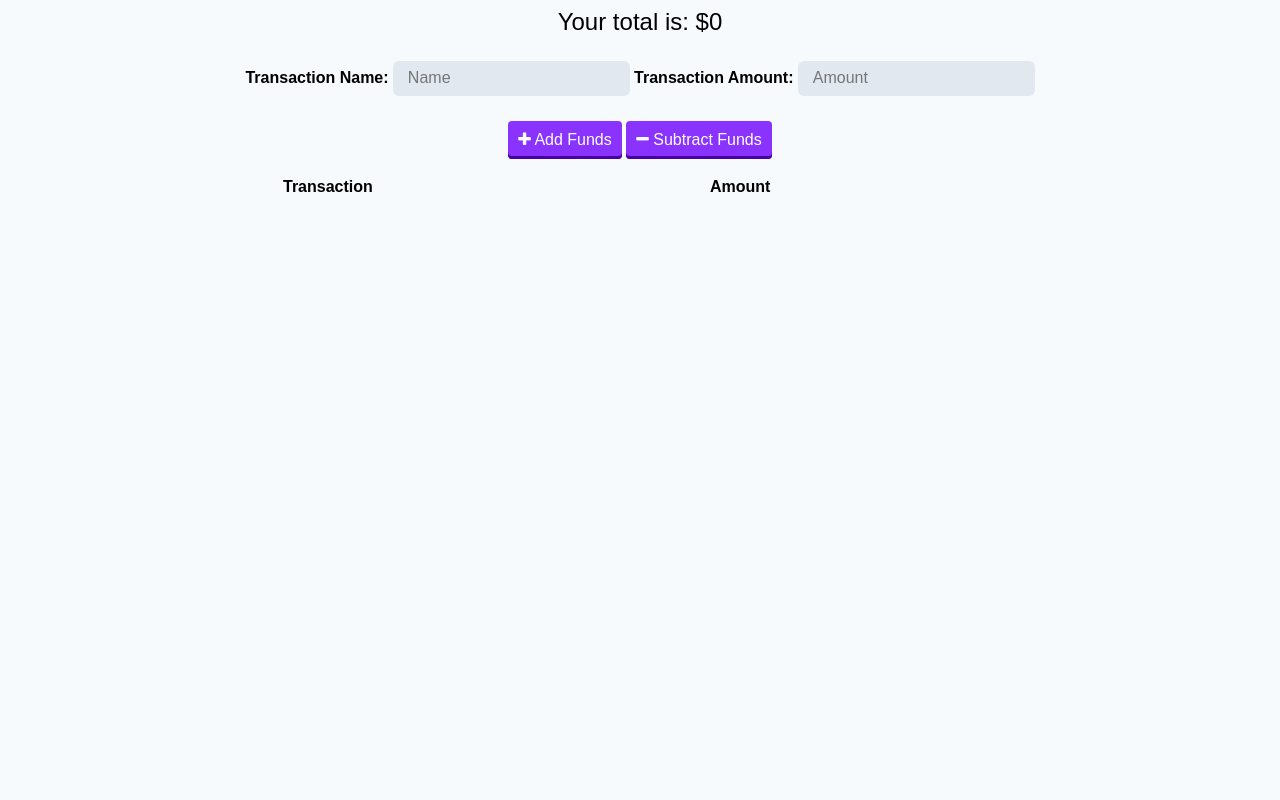
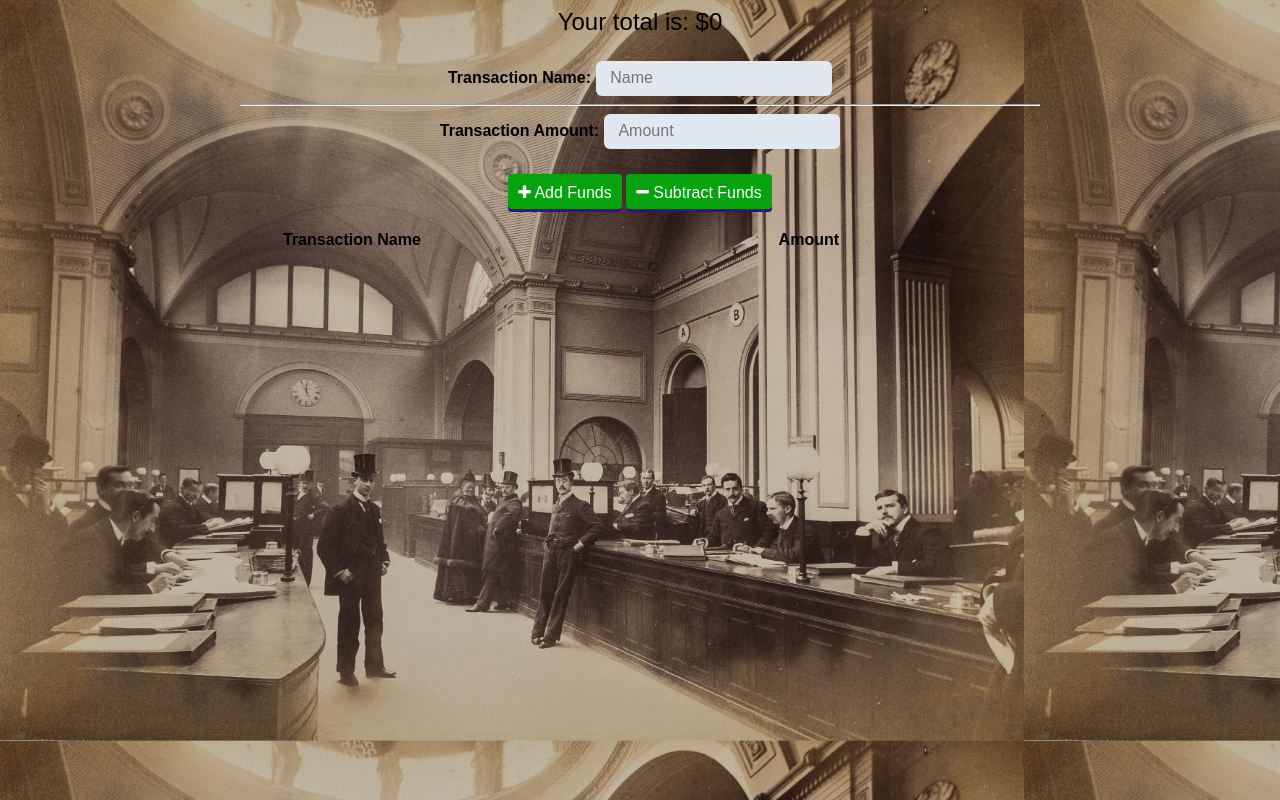
Before and after one commit to soverylarry/OnlineOffLineBudgetTracker, a website: page public/index.html in a window 1280 px wide. Drawn offline with nearby package versions, Linux system fonts and the light colour scheme; no server answers.

Commit message:
adding background and style

```diff
--- a/public/index.html
+++ b/public/index.html
@@ -22,7 +22,7 @@
       <form>
         <label for="t-name">Transaction Name:</label>
         <input type="text" id="t-name" placeholder="Name" />
-
+<hr>
         <label for="t-amount">Transaction Amount:</label>
         <input type="number" min="0" id="t-amount" placeholder="Amount" />
 
@@ -38,7 +38,7 @@
       <div class="transactions">
         <table>
           <thead>
-            <th>Transaction</th>
+            <th>Transaction Name</th>
             <th>Amount</th>
           </thead>
           <tbody id="tbody"></tbody>
--- a/public/style.css
+++ b/public/style.css
@@ -5,7 +5,8 @@
 body {
   font-size: 16px;
   font-family: Arial;
-  background-color: #F7FAFC;
+  background-image: url("/img/banker.jpg");
+  background-size: 80%;
 }
 
 button,
@@ -32,7 +33,7 @@ input:focus {
 }
 
 button {
-  background: #8A33FE;
+  background: #06a30e;
   border: none;
   border-radius: 4px;
   cursor: pointer;
```
Also changed, not shown: public/img/banker.jpg (added), public/manifest.webmanifest (added), 1 other file.
